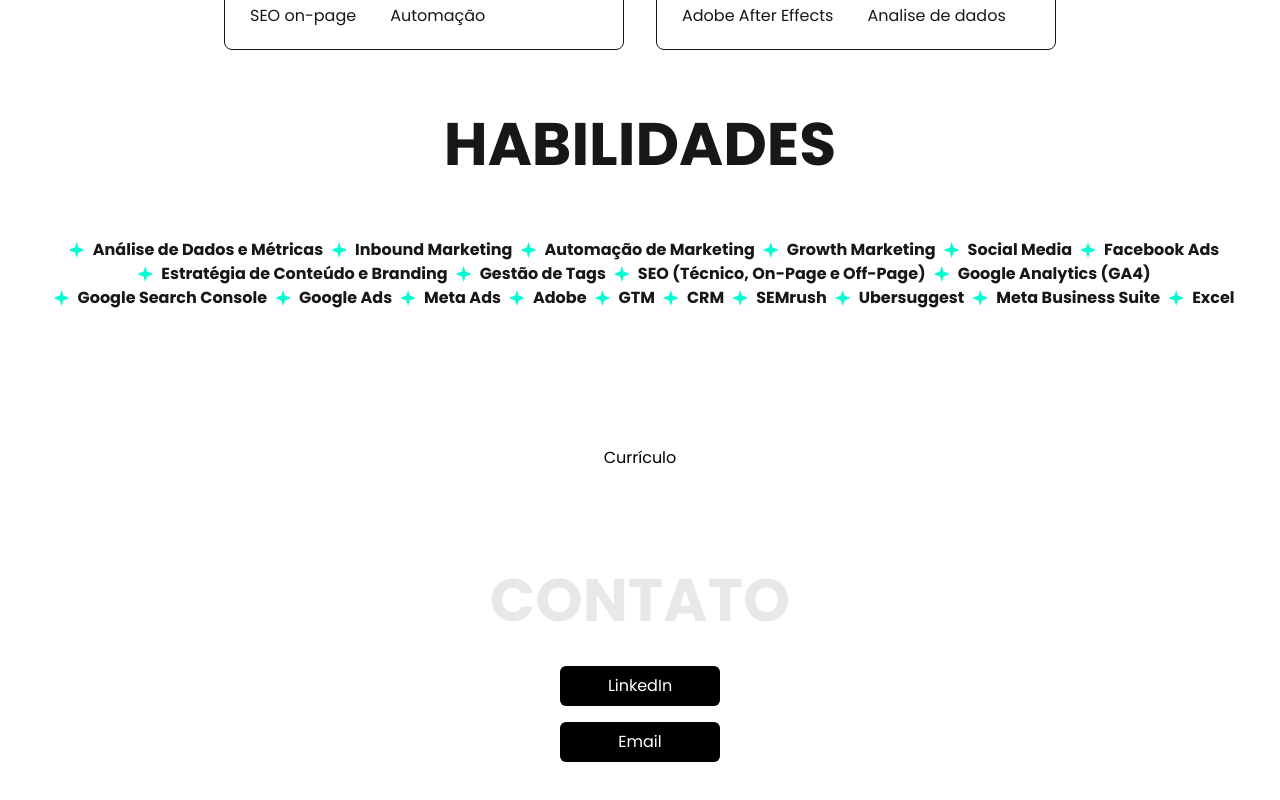
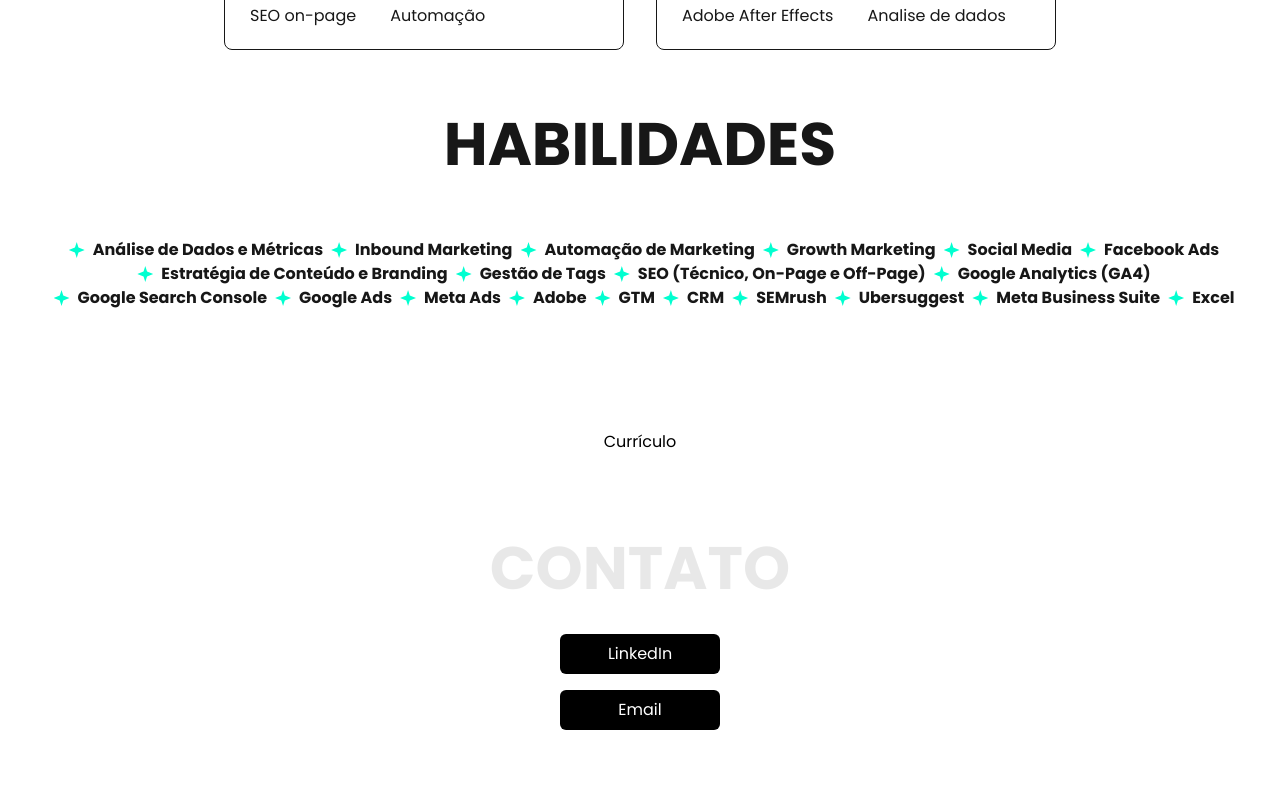
Before and after one commit to Azbito/marketing-portfolio, a Next.js app: page / in a window 1280 px wide. Shown: the part 1640-2440 px from the top of the page. Built offline with nearby package versions, Linux system fonts and the light colour scheme.

Commit message:
styles: button curriculum

```diff
--- a/src/app/page.tsx
+++ b/src/app/page.tsx
@@ -54,13 +54,10 @@
         {skills.map((item) => (
           <StarredText key={item} label={item} />
         ))}
-
-        <a href="/cv.pdf" download>
-          <Button className="mt-32" isDark={false}>
-            Currículo
-          </Button>
-        </a>
       </div>
+      <a className="my-12" href="/cv.pdf" download>
+        <Button isDark={false}>Currículo</Button>
+      </a>
       <div className="mix-blend-difference translate-y-7">
         <h3 className="uppercase font-bold text-6xl">contato</h3>
       </div>
```
